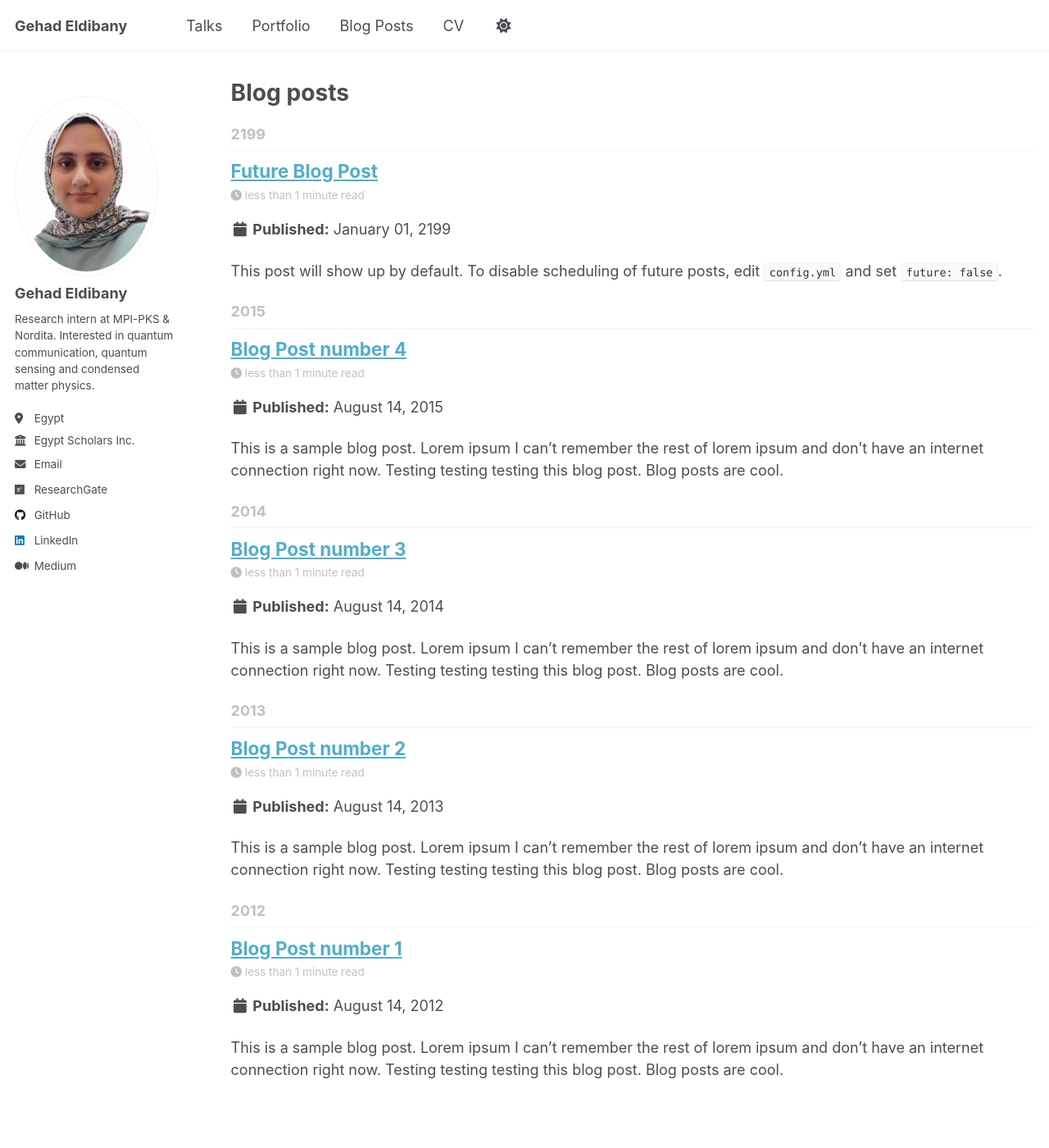
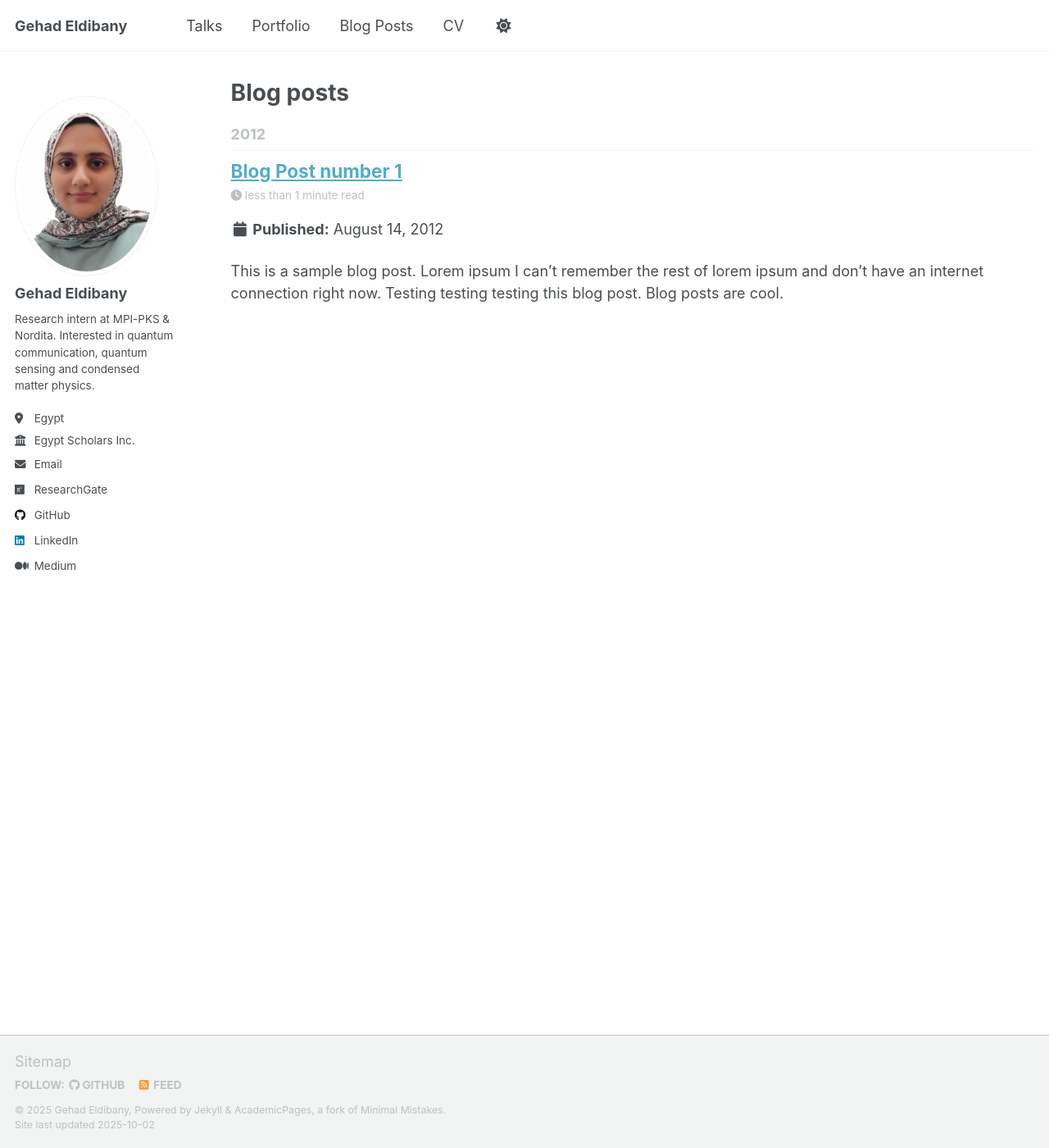
Before and after one commit to gehadibany/gehadibany.github.io, a Jekyll site: the page built from _pages/year-archive.html, in a window 1280 px wide and 1400 px high. Shown: the whole window at 82% size. Built offline with Jekyll 4.4.1, drawn with Linux system fonts in a browser that asks for light colours; a script that is not in the unit is left out.

Commit message:
Website updated

```diff
--- a/_config.yml
+++ b/_config.yml
@@ -306,7 +306,6 @@
   - jekyll-feed
   - jekyll-gist
   - jekyll-paginate
-  - jekyll-sitemap
   - jekyll-redirect-from
   - jemoji
 
@@ -315,7 +314,6 @@
   - jekyll-feed
   - jekyll-gist
   - jekyll-paginate
-  - jekyll-sitemap
   - jekyll-redirect-from
   - jemoji
 
--- a/_posts/2013-08-14-blog-post-2.md
+++ /dev/null
@@ -1,20 +0,0 @@
----
-title: 'Blog Post number 2'
-date: 2013-08-14
-permalink: /posts/2013/08/blog-post-2/
-tags:
-  - cool posts
-  - category1
-  - category2
----
-
-This is a sample blog post. Lorem ipsum I can't remember the rest of lorem ipsum and don't have an internet connection right now. Testing testing testing this blog post. Blog posts are cool.
-
-Headings are cool
-======
-
-You can have many headings
-======
-
-Aren't headings cool?
-------
--- a/_posts/2014-08-14-blog-post-3.md
+++ /dev/null
@@ -1,20 +0,0 @@
----
-title: 'Blog Post number 3'
-date: 2014-08-14
-permalink: /posts/2014/08/blog-post-3/
-tags:
-  - cool posts
-  - category1
-  - category2
----
-
-This is a sample blog post. Lorem ipsum I can't remember the rest of lorem ipsum and don't have an internet connection right now. Testing testing testing this blog post. Blog posts are cool.
-
-Headings are cool
-======
-
-You can have many headings
-======
-
-Aren't headings cool?
-------
--- a/_posts/2199-01-01-future-post.md
+++ /dev/null
@@ -1,11 +0,0 @@
----
-title: 'Future Blog Post'
-date: 2199-01-01
-permalink: /posts/2012/08/blog-post-4/
-tags:
-  - cool posts
-  - category1
-  - category2
----
-
-This post will show up by default. To disable scheduling of future posts, edit `config.yml` and set `future: false`.
```
Also changed, not shown: _posts/2015-08-14-blog-post-4.md (deleted, +0 -20 lines), _talks/2012-03-01-talk-1.md (+6 -7 lines), files/bibtex1.bib (deleted, +0 -10 lines), 6 other files.
